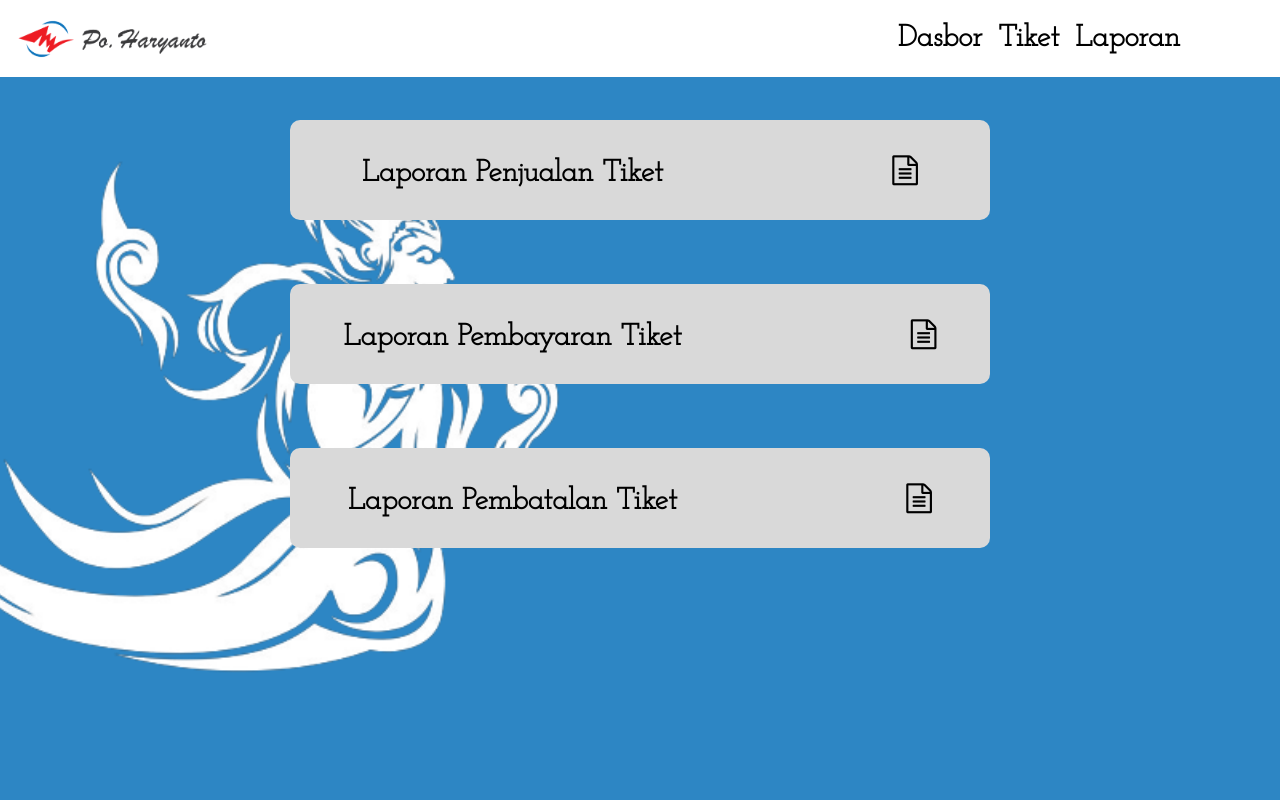
After one commit to Jremiegii/Bus_Haryanto, a PHP site: page /DaftarRiwayatLaporan/DaftarRiwayatLaporan.html in a window 1280 px wide. The commit adds this page. Run offline with PHP 8.4, Linux system fonts and the light colour scheme.

Commit message:
Membuat tampilan daftar riwayat laporan dengan menambahkan folder DaftarRiawayatLaporan yang berisikan file DaftarRiwayarLaporan.html & DaftarRiwayatLaporan.css untuk sorcede tampilan tersebut.

```diff
--- /dev/null
+++ b/Source Code/FrontEnd/DaftarRiwayatLaporan/DaftarRiwayatLaporan.css
@@ -0,0 +1,78 @@
+*{
+    padding: 0px;
+    margin: 0px;
+    font-family: 'Josefin Slab', serif;
+}
+
+body{
+    background-color: #2D86C4; /*#B97ab4*/
+    background-image: url('../Img/Wayang.png');
+    background-position: -150px;
+    background-size: contain;
+    background-repeat: no-repeat;
+    background-attachment: fixed;
+    color: rgb(0, 0, 0);
+    height: 100vh;
+}
+
+/* Bagian NavBar*/
+.navbar{
+    background-color: #ffffff;
+}
+
+#navbarNav{
+    font-size: 30px;
+    color: #000000;
+    /*padding-left: 100px;*/
+    padding-right: 80px;
+    max-height: 70px;
+}
+
+.nav-link, .navbar-toggler-icon{
+    color: #000000;
+}
+
+.navbar-nav > .nav-item > .nav-link{
+    color: rgb(0, 0, 0);
+    font-weight: bold;
+}
+
+.navbar-nav > .nav-item > .nav-link:hover{
+    color: rgb(255, 0, 0);
+    background-color: rgb(105,189,210);
+    border-radius: 40px 20px;
+}
+
+/* Bagian Konten */
+
+#Konten{
+    /* Memberikan jarak antara navbar dengan isi konten */
+    padding-top: 6rem;
+}
+
+/* Bagian Background Untuk Link Penjualan Tiket, Pembatalan Tiket & Pembayaran Tiket */
+.Data{
+    background-color: #D9D9D9;
+    height: 100px;
+    width: 700px;
+    border-radius: 10px;
+}
+
+/* Bagian Link Untuk Penjualan Tiket, Pembatalan Tiket & Pembayaran Tiket */
+.Link{
+    font-size: 30px;
+    color:rgb(0, 0, 0);
+    font-weight: bold;
+    text-decoration: none;
+    max-width: 100px;
+}
+
+.Link > #Icon {
+    /* Untuk mengatur posisi bakcground dan link akses agar pas ke bagian tengah (simetris) */
+    margin-top: 35px;
+}
+
+/* Bagian Icon Untuk Penjualan Tiket, Pembatalan Tiket & Pembayaran Tiket */
+#Icon{
+    margin-left: 220px;
+}
--- /dev/null
+++ b/Source Code/FrontEnd/DaftarRiwayatLaporan/DaftarRiwayatLaporan.html
@@ -0,0 +1,89 @@
+<!DOCTYPE html>
+<html lang="en">
+
+  <head>
+    <meta charset="UTF-8">
+    <meta http-equiv="X-UA-Compatible" content="IE=edge">
+    <meta name="viewport" content="width=device-width, initial-scale=1.0">
+    <!-- Import Framework Bootstrap -->
+    <link href="https://cdn.jsdelivr.net/npm/bootstrap@5.0.2/dist/css/bootstrap.min.css" rel="stylesheet"
+      integrity="sha384-EVSTQN3/azprG1Anm3QDgpJLIm9Nao0Yz1ztcQTwFspd3yD65VohhpuuCOmLASjC" crossorigin="anonymous">
+    <!-- Import Google Font -->
+    <link rel="preconnect" href="https://fonts.googleapis.com">
+    <link rel="preconnect" href="https://fonts.gstatic.com" crossorigin>
+    <link href="https://fonts.googleapis.com/css2?family=Josefin+Slab:wght@200;300&display=swap" rel="stylesheet">
+    <!-- Import Icon dari Font Awesome -->
+    <link rel="stylesheet" href="https://cdnjs.cloudflare.com/ajax/libs/font-awesome/4.7.0/css/font-awesome.min.css">
+    <link rel="stylesheet" href="DaftarRiwayatLaporan.css">
+    <title>Daftar Riwayat Laporan</title>
+  </head>
+
+  <body>
+
+    <!-- Bagian NavBar -->
+
+    <div>
+      <nav class="navbar navbar-expand-lg navbar-light fixed-top">
+        <div class="container-fluid">
+          <a class="navbar-brand" href="../index.html" id="navbarNav">
+            <img src="../Img/Logo.png" alt="Logo" width="200px" heigth="200px">
+          </a>
+          <button class="navbar-toggler" type="button" data-bs-toggle="collapse" data-bs-target="#navbarNav"
+            aria-controls="navbarNav" aria-expanded="false" aria-label="Toggle navigation">
+            <span class="navbar-toggler-icon"></span>
+          </button>
+          <div class="collapse navbar-collapse" id="navbarNav">
+            <ul class="navbar-nav ms-auto">
+              <li class="nav-item">
+                <a class="nav-link" aria-current="page" href="#"> Dasbor </a>
+              </li>
+              <li class="nav-item">
+                <a class="nav-link" aria-current="page" href="#"> Tiket </a>
+              </li>
+              <li class="nav-item">
+                <a class="nav-link" aria-current="page" href="#"> Laporan </a>
+              </li>
+            </ul>
+          </div>
+        </div>
+      </nav>
+    </div>
+
+    <!-- Bagian Konten -->
+
+    <div id="Konten">
+      <!-- Bagian Input Perihal Kata Sandi-->
+      <center>
+        <br>
+        <!-- Bagian Laporan Penjualan Tiket -->
+        <div class="form-floating mb-3">
+          <div class="Data">
+            <a class="Link stretched-link" href="#">
+              Laporan Penjualan Tiket
+              <i class="fa fa-file-text-o" aria-hidden="true" id="Icon"></i>
+            </a>
+          </div>
+        </div>
+        <br><br>
+        <!-- Bagian Laporan Pembayaran Tiket -->
+        <div class="form-floating mb-3">
+          <div class="Data">
+            <a class="Link stretched-link" href="#">Laporan Pembayaran Tiket
+              <i class="fa fa-file-text-o" aria-hidden="true" id="Icon"></i>
+            </a>
+          </div>
+        </div>
+        <br><br>
+        <!-- Bagian Laporan Pembatalan Tiket -->
+        <div class="form-floating mb-3">
+          <div class="Data">
+            <a class="Link stretched-link" href="#">Laporan Pembatalan Tiket
+              <i class="fa fa-file-text-o" aria-hidden="true" id="Icon"></i>
+            </a>
+          </div>
+        </div>
+      </center>
+    </div>
+
+  </body>
+</html>
--- a/Source Code/FrontEnd/KonfirmasiLaporan/KonfirmasiLaporan.html
+++ b/Source Code/FrontEnd/KonfirmasiLaporan/KonfirmasiLaporan.html
@@ -17,6 +17,8 @@
         <title>Masuk Untuk Konfirmasi Laporan</title>
     </head>
     <body>
+
+        <!-- Bagian NavBar -->
 
         <div>
             <nav class="navbar navbar-expand-lg navbar-light fixed-top">
--- a/Source Code/FrontEnd/Login/Login.html
+++ b/Source Code/FrontEnd/Login/Login.html
@@ -17,6 +17,8 @@
         <title>Login</title>
     </head>
     <body>
+
+        <!-- Bagian NavBar -->
 
         <div>
             <nav class="navbar navbar-expand-lg navbar-light fixed-top">
```
Also changed, not shown: Source Code/FrontEnd/index.html (+2 -8 lines), Source Code/FrontEnd/style.css (+10 -6 lines).
